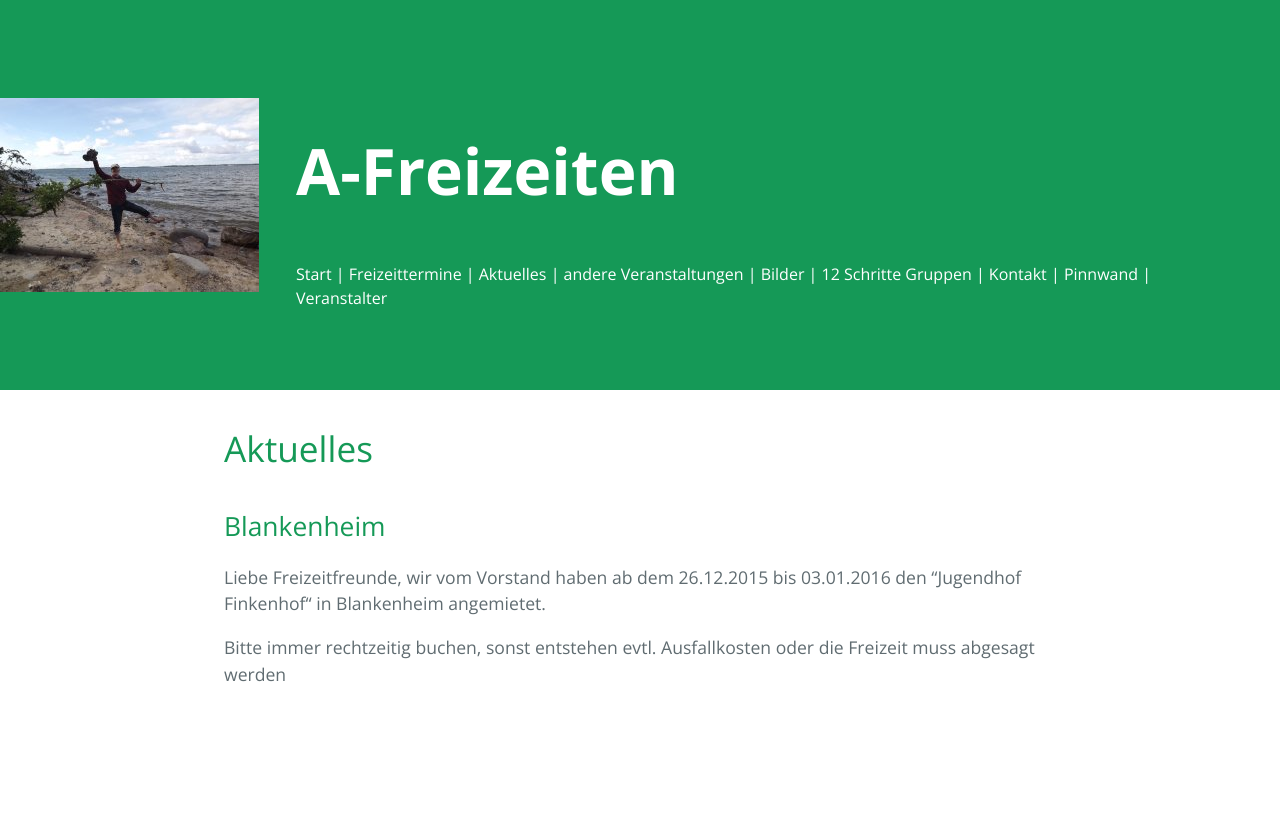
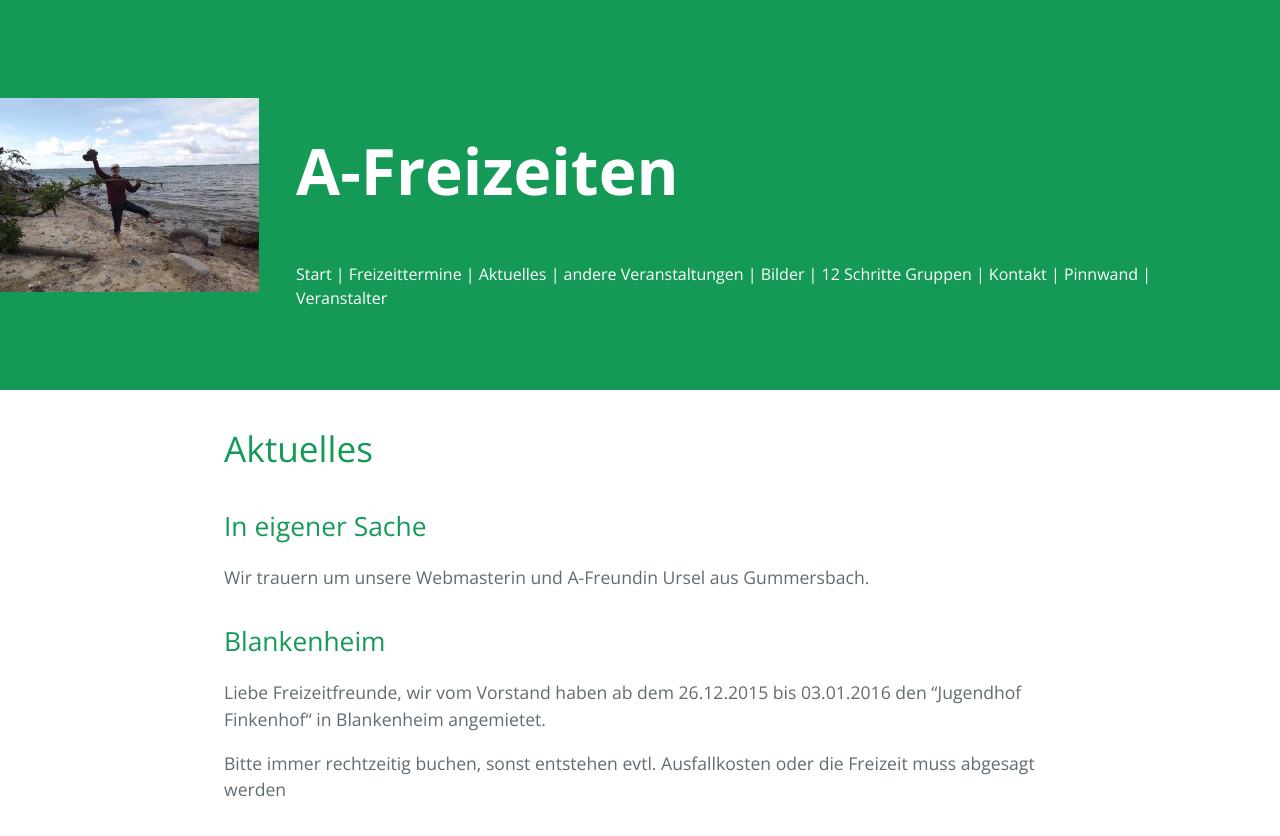
Before and after one commit to thomaskarlrichter/afreizeiten.github.io, a Jekyll site: the page built from aktuelles.md, in a window 1280 px wide. Shown: the top 836 px of the page. Built offline with Jekyll 4.4.1, drawn with Linux system fonts in a browser that asks for light colours.

Commit message:
Update aktuelles.md
Usel unter aktuelles

```diff
--- a/aktuelles.md
+++ b/aktuelles.md
@@ -3,6 +3,10 @@ layout: default
 title: Aktuelles
 ---
 # Aktuelles
+
+## In eigener Sache
+
+Wir trauern um unsere Webmasterin und A-Freundin Ursel aus Gummersbach.
 
 ## Blankenheim
 
```
